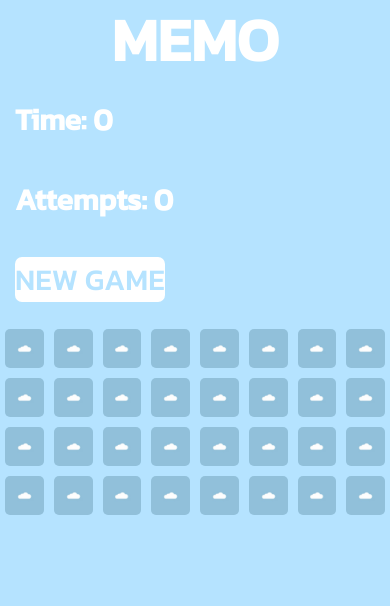
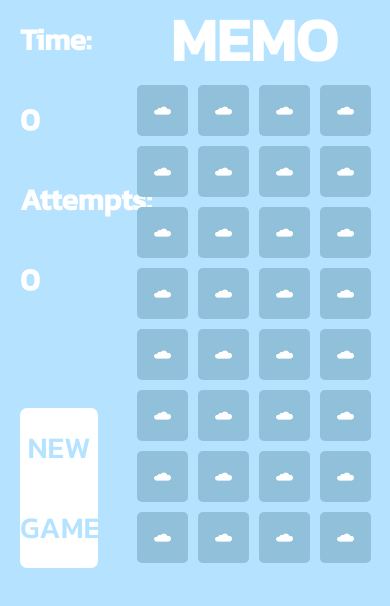
Before and after one commit to Kibabamai/dogs, a plain HTML site: page index.html in a window 390 px wide. Both pictures are taken after a click on the link "NEW GAME". Drawn offline with Linux system fonts and the light colour scheme.

Commit message:
Add files via upload

```diff
--- a/css/style.css
+++ b/css/style.css
@@ -5,6 +5,18 @@
 
 body {
   background-color: rgb(181, 227, 255);
+  display: flex;
+}
+.first{
+  /* background-color: #b82222; */
+  display: flex;
+  flex-direction: column;
+  justify-content: space-between;
+  width: 20%;
+  padding: 0 20px;
+}
+.second{
+  width: 80%;
 }
 h1 {
   font-family: "Kanit", sans-serif;
@@ -24,11 +36,11 @@ h1 {
     font-size: 0;
     max-width: 1100px;
     margin: auto;
-    position: fixed;
-    left: 50%;
-    top: 50%;
-    transform: translate(-50%,-50%);
-    width: 100%;
+    /* position: fixed;
+    /* left: 50%;
+    top: 50%; */
+    /* transform: translate(-50%,-50%); */
+    /* width: 100%; */
 }
 #game img{
     width: calc(12.5% - 10px);
@@ -36,21 +48,22 @@ h1 {
     margin: 5px;
     border-radius: 5px;
     transition: 0.4s;
+
 }
 .first h2 {
   font-family: "Kanit", sans-serif;
   font-size: 30px;
   line-height: 80px;
   color: white;
-  margin-left: 15px;
+  /* margin-left: 15px; */
 }
 .first h3 {
   font-family: "Kanit", sans-serif;
   font-size: 30px;
   line-height: 80px;
   color: white;
-  margin-right: 45px;
-  margin-left: 15px;
+  /* margin-right: 45px;
+  margin-left: 15px; */
 }
 
 #game img:hover {
@@ -63,8 +76,21 @@ h1 {
   line-height: 80px;
   background-color: white;
   border-radius: 7px;
-  margin-right: 45px;
-  margin-left: 15px;
+  /* margin-right: 45px;
+  margin-left: 15px; */
   text-decoration: none;
   color: rgb(181, 227, 255);
+  text-align: center;
 }
+
+@media (max-width: 600px) {
+  #game img{
+    width: calc(25% - 10px);
+
+}
+#game {
+  width: 90%;
+  position: static;
+  transform: none;
+}
+}
--- a/index.html
+++ b/index.html
@@ -1,27 +1,31 @@
 <!DOCTYPE html>
 <html lang="en">
-<head>
-    <meta charset="UTF-8">
-    <meta name="viewport" content="width=device-width, initial-scale=1.0">
+  <head>
+    <meta charset="UTF-8" />
+    <meta name="viewport" content="width=device-width, initial-scale=1.0" />
     <title>Memo</title>
-    <link rel="stylesheet" href="css/style.css">
-    <link rel="preconnect" href="https://fonts.googleapis.com">
-    <link rel="preconnect" href="https://fonts.gstatic.com" crossorigin>
-    <link href="https://fonts.googleapis.com/css2?family=Kanit:wght@500&display=swap" rel="stylesheet">
-</head>
-<body>
+    <link rel="stylesheet" href="css/style.css" />
+    <link rel="preconnect" href="https://fonts.googleapis.com" />
+    <link rel="preconnect" href="https://fonts.gstatic.com" crossorigin />
+    <link
+      href="https://fonts.googleapis.com/css2?family=Kanit:wght@500&display=swap"
+      rel="stylesheet"
+    />
+  </head>
+  <body>
     <div class="first">
-        <h1>MEMO</h1>
+      <div>
         <h2 id="time">Time: 0</h2>
         <h3 id="attempts">Attempts: 0</h3>
+      </div>
+      <a id="newGame" href="#/">NEW GAME</a>
     </div>
 
-    <div id="game">
-
+    <div class="second">
+      <h1>MEMO</h1>
+      <div id="game"></div>
     </div>
-    <a id="newGame" href="#/">NEW GAME</a>
 
     <script src="js/script.js"></script>
-</body>
-
+  </body>
 </html>
--- a/js/script.js
+++ b/js/script.js
@@ -6,30 +6,32 @@ let game = document.getElementById("game");
 let time = document.getElementById("time");
 let attempts = document.getElementById("attempts");
 let newGame = document.getElementById("newGame");
-let a = 0
+let a = 0;
 let seconds = 0;
-let amountCards  = 0;
+let amountCards = 0;
 let isPlaying = false;
-let dogs = 0
+let dogs = 0;
 
 newGame.onclick = function () {
-  isPlaying = false
-  seconds = 0
+  isPlaying = false;
+  seconds = 0;
   time.innerHTML = "Time: " + seconds;
-  a = 0
+  a = 0;
   attempts.innerHTML = "Attempts: " + a;
+  // перемешиваем картинки
   for (let m = imageNames.length - 1; m > 0; m--) {
     let randomNumber = Math.floor(Math.random() * (m + 1));
     let slot = imageNames[randomNumber];
     imageNames[randomNumber] = imageNames[m];
     imageNames[m] = slot;
   }
-  let cards = game.children
-  for(let c of cards){
-    c.style.pointerEvents = "auto"
-    c.src = "img/card.jpg"
+  let cards = game.children;
+  for (let c of cards) {
+    // можно нажимать на выбранные карты снова
+    c.style.pointerEvents = "auto";
+    c.src = "img/card.jpg";
   }
-  }
+};
 
 while (i < 16) {
   imageNames.push("dog  (" + i + ").jpg");
@@ -37,50 +39,68 @@ while (i < 16) {
   i = i + 1;
 }
 for (let m = imageNames.length - 1; m > 0; m--) {
+  // выбирается рандомное число для перемешивания картинок
   let randomNumber = Math.floor(Math.random() * (m + 1));
+  // создается слот держащий рандомный элемент массива
   let slot = imageNames[randomNumber];
+  // на место рандомного элемента массива ставим другой элемент массива
   imageNames[randomNumber] = imageNames[m];
+  // на место другого элемента массива ставим тот, что находится в слоте
   imageNames[m] = slot;
 }
 console.log(imageNames);
 for (let c = 0; c < 32; c = c + 1) {
   let card = document.createElement("img");
   card.src = "img/card.jpg ";
+  // добавляем карточки на сайт
   game.appendChild(card);
-  card.style.height = card.offsetWidth + "px";
+  setTimeout(function () {
+    // делаем карточку квадратной. offsetWidth - ширина тега
+    card.style.height = card.offsetWidth + "px";
+    console.log(card.offsetWidth);
+  }, 0);
   card.onclick = function () {
+    // нельзя кликать на одну и туже карту дважды
     card.style.pointerEvents = "none";
     isPlaying = true;
     card.src = "img/" + imageNames[c];
+    // добовляем переменную card
     openCards.push(card);
+    //Проверяем, открыты ли 2 карточки
     if (openCards.length == 2) {
-      a = a +1
+      // изменяем кол. попыток
+      a = a + 1;
       attempts.innerHTML = "Attempts: " + a;
+      // если мы выбрали две одинаковые карточки, то в переменную dogs прибовляется 2. Если переменная dogs будет иметь 32, то игра окончена
       if (openCards[0].src == openCards[1].src) {
         openCards = [];
-        dogs = dogs + 2
-        if(dogs == 32){
+        dogs = dogs + 2;
+        if (dogs == 32) {
+          // остановка времени
           clearInterval(gameInterval);
         }
         console.log(" верно");
-      } else {
+      }
+      // иначе карточки принимают изначальный вид
+       else {
         console.log("неверно");
         setTimeout(function () {
           openCards[0].src = "img/card.jpg";
           openCards[1].src = "img/card.jpg";
           openCards = [];
-
-          for(let c of cards){
-            if (c.src.includes("card.jpg") ) {
-              c.style.pointerEvents = "auto"
+        // цикл разблокирует карточки
+          for (let c of cards) {
+            // если на карточке облако
+            if (c.src.includes("card.jpg")) {
+              // то разблокируем. Отгаданные карточки остаются заблокированными.
+              c.style.pointerEvents = "auto";
             }
           }
         }, 1000);
-        let cards = game.children
-        for(let c of cards){
-          c.style.pointerEvents = "none"
+        let cards = game.children;
+        for (let c of cards) {
+          c.style.pointerEvents = "none";
         }
-
       }
       console.log("Вы открыли 2 карточки");
     }
```
